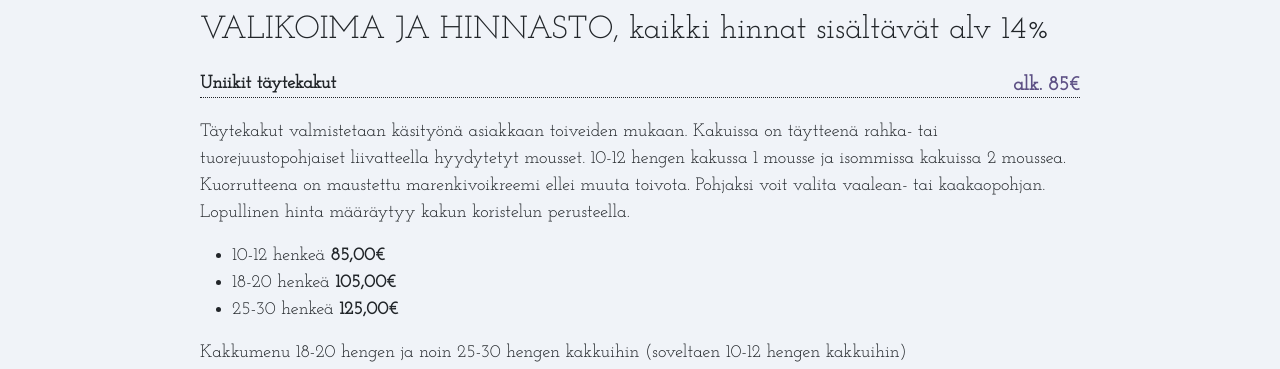
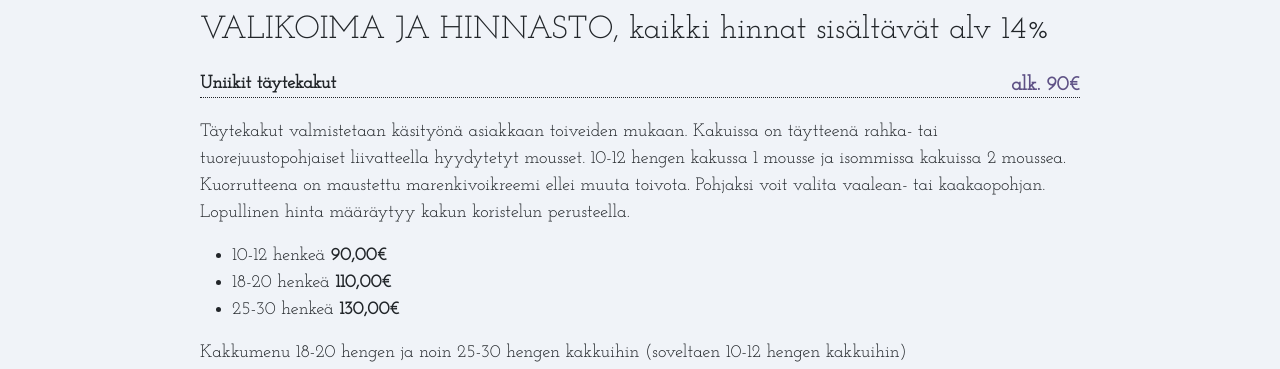
Before and after one commit to kmalanne/pilvilinna-2, a React (Create React App) app: page /assortment in a window 1280 px wide. Shown: the part 545-914 px from the top of the page. Built offline with nearby package versions, Linux system fonts and the light colour scheme.

Commit message:
Price adjustment

```diff
--- a/src/containers/Assortment/index.tsx
+++ b/src/containers/Assortment/index.tsx
@@ -28,19 +28,19 @@ export const Assortment = () => {
         <h2 id="assortment-title">{tNS('title')}</h2>
         <div className="item-header">
           <p>
-            {tNS('unique_cake_title')} <span>{tNS('price_from')} 85€</span>
+            {tNS('unique_cake_title')} <span>{tNS('price_from')} 90€</span>
           </p>
         </div>
         <p>{tNS('unique_cake_description_1')}</p>
         <ul>
           <li>
-            10-12 {tNS('person')} <strong>85,00€</strong>
+            10-12 {tNS('person')} <strong>90,00€</strong>
           </li>
           <li>
-            18-20 {tNS('person')} <strong>105,00€</strong>
+            18-20 {tNS('person')} <strong>110,00€</strong>
           </li>
           <li>
-            25-30 {tNS('person')} <strong>125,00€</strong>
+            25-30 {tNS('person')} <strong>130,00€</strong>
           </li>
         </ul>
         <p>{tNS('unique_cake_description_2')}</p>
@@ -152,10 +152,10 @@ export const Assortment = () => {
             {tNS('sandwich_cake_choice_3')} <strong>105€</strong>
           </li>
           <li>
-            {tNS('sandwich_cake_choice_4')} <strong>120€</strong>
+            {tNS('sandwich_cake_choice_4')} <strong>115€</strong>
           </li>
           <li>
-            {tNS('sandwich_cake_choice_5')} <strong>120€</strong>
+            {tNS('sandwich_cake_choice_5')} <strong>115€</strong>
           </li>
           <li>
             {tNS('sandwich_cake_choice_6')} <strong>105€</strong>
```
